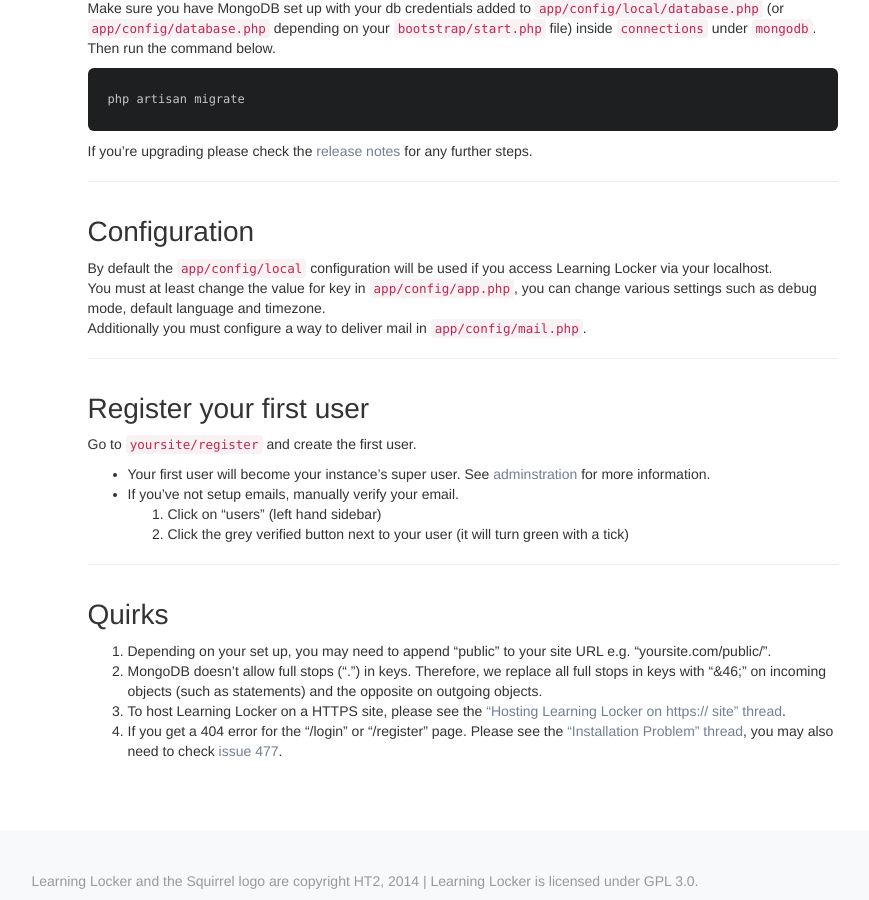
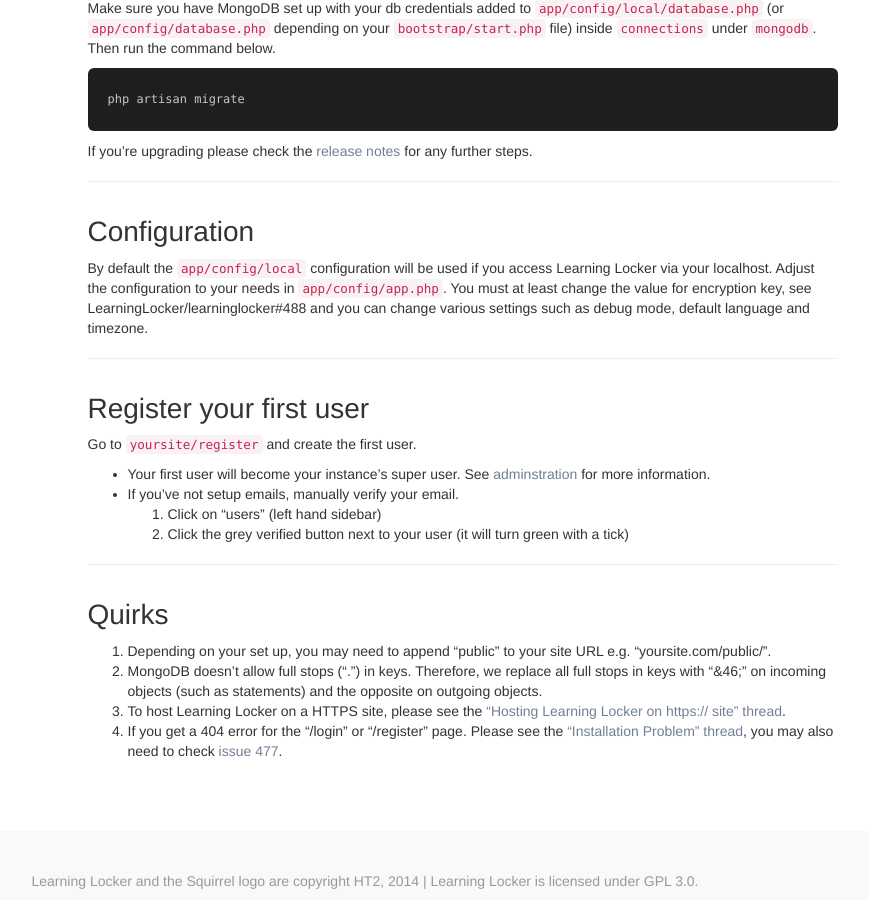
Before and after one commit to LearningLocker/docs, a Jekyll site: the page built from src/installation.md, in a window 1280 px wide and 900 px high, scrolled down 1026 px. Shown: the whole window, without its empty margins (275-1144 px from the left). Built offline with Jekyll 4.4.1, drawn with Linux system fonts in a browser that asks for light colours; nearby versions of some CDN libraries; some of the changed text lies outside the part shown.

Commit message:
Removed info about mail config, changed toc and mentione #488

```diff
--- a/src/installation.md
+++ b/src/installation.md
@@ -46,8 +46,8 @@
 
 ## Configuration
 By default the `app/config/local` configuration will be used if you access Learning Locker via your localhost.
-You must at least change the value for key in `app/config/app.php`, you can change various settings such as debug mode, default language and timezone.
-Additionally you must configure a way to deliver mail in `app/config/mail.php`.
+Adjust the configuration to your needs in `app/config/app.php`.
+You must at least change the value for encryption key, see LearningLocker/learninglocker#488 and you can change various settings such as debug mode, default language and timezone.
 
 ## Register your first user
 Go to `yoursite/register` and create the first user.
```
Also changed, not shown: other parts of src/installation.md (+2 -2 lines).
